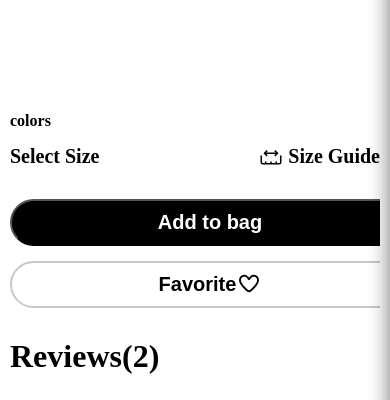
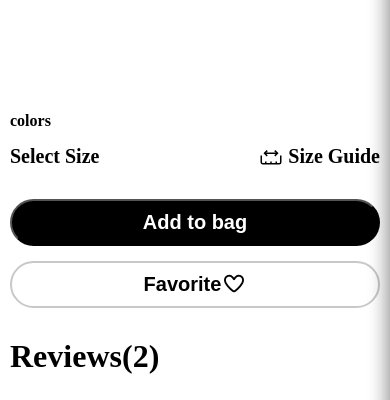
Before and after one commit to mariagrigoryan1234/Nike, a plain HTML site: page product_detal.html in a window 390 px wide. Shown: the part 526-926 px from the top of the page. Drawn offline with Linux system fonts and the light colour scheme.

Commit message:
Update style.css

```diff
--- a/style.css
+++ b/style.css
@@ -297,4 +297,7 @@ header button {
         width: 100%;
         top: 100px;
     }
+    #addtobaag_button,#favorite{
+        width:100%;
+    }
 }
```
